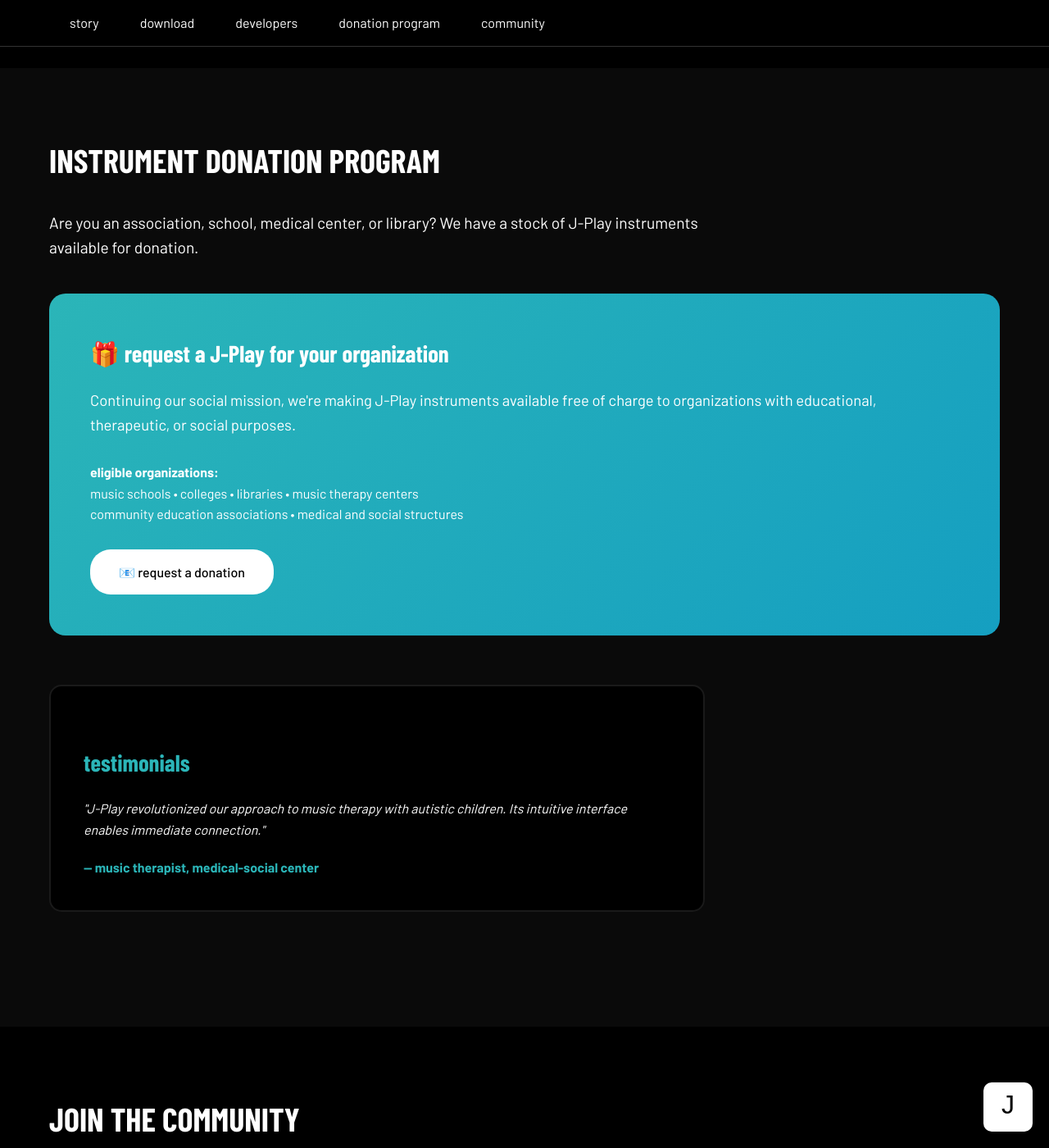
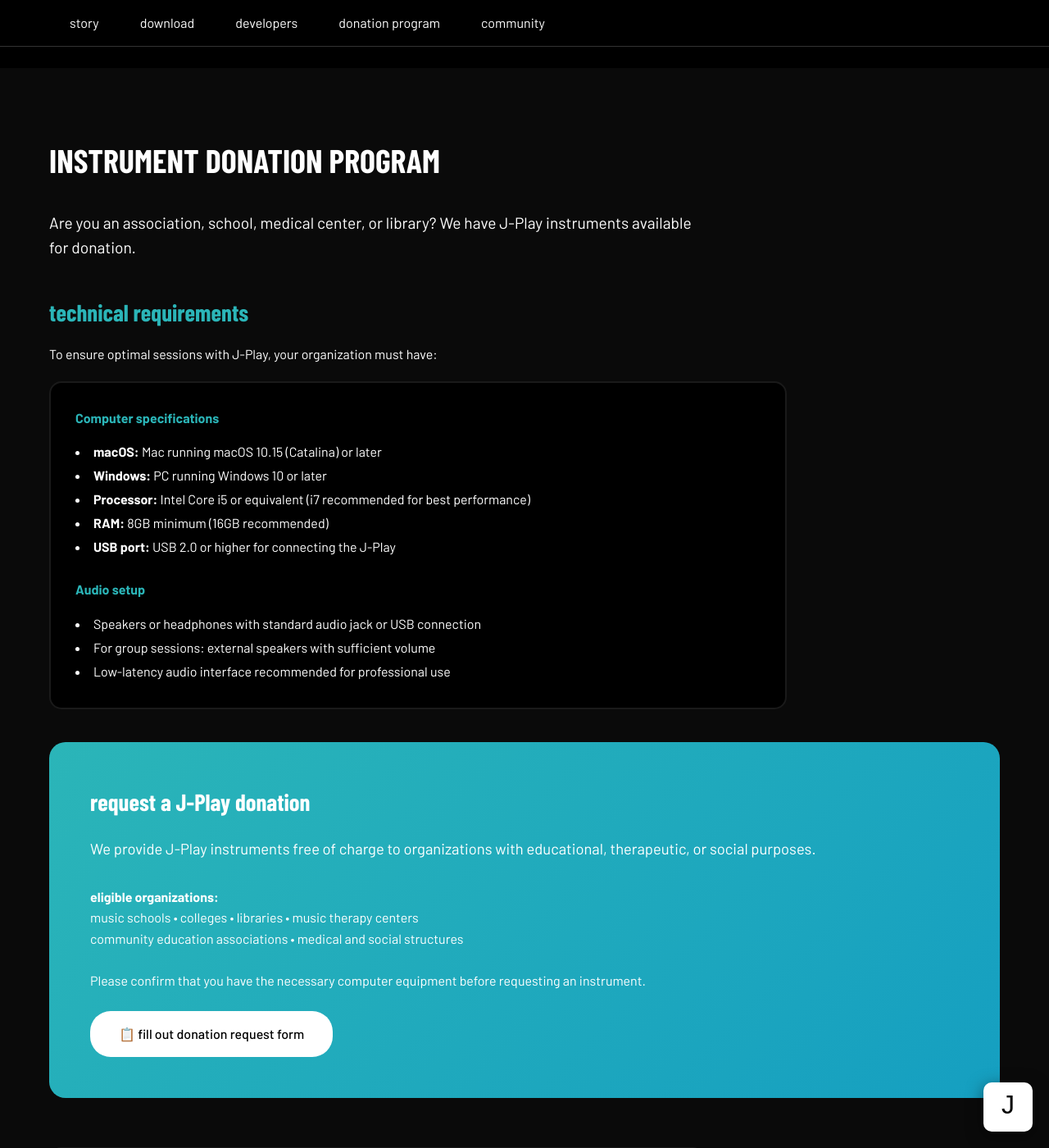
Before and after one commit to Pjoooo/jplay-website, a Jekyll site: the page built from index.html, in a window 1280 px wide and 1400 px high, scrolled down 4264 px. Shown: the whole window at 82% size. Built offline with Jekyll 4.4.1, drawn with Linux system fonts in a browser that asks for light colours; some of the changed text lies outside the part shown.

Commit message:
Update index.html

```diff
--- a/index.html
+++ b/index.html
@@ -160,6 +160,66 @@
     <div class="container">
         <h2>instrument donation program</h2>
         <p style="font-size: 1.2em; max-width: 800px; margin-bottom: 40px;">
+            Are you an association, school, medical center, or library? We have J-Play instruments available for donation.
+        </p>
+
+        <div style="max-width: 900px; margin-bottom: 40px;">
+            <h3>technical requirements</h3>
+            <p style="margin-bottom: 20px;">To ensure optimal sessions with J-Play, your organization must have:</p>
+
+            <div style="background: var(--black); padding: 30px; border-radius: 15px; border: 2px solid #1a1a1a;">
+                <h4 style="color: var(--cyan); margin-bottom: 15px;">Computer specifications</h4>
+                <ul style="list-style-position: inside; line-height: 1.8; margin-bottom: 20px;">
+                    <li><strong>macOS:</strong> Mac running macOS 10.15 (Catalina) or later</li>
+                    <li><strong>Windows:</strong> PC running Windows 10 or later</li>
+                    <li><strong>Processor:</strong> Intel Core i5 or equivalent (i7 recommended for best performance)</li>
+                    <li><strong>RAM:</strong> 8GB minimum (16GB recommended)</li>
+                    <li><strong>USB port:</strong> USB 2.0 or higher for connecting the J-Play</li>
+                </ul>
+
+                <h4 style="color: var(--cyan); margin-bottom: 15px; margin-top: 25px;">Audio setup</h4>
+                <ul style="list-style-position: inside; line-height: 1.8;">
+                    <li>Speakers or headphones with standard audio jack or USB connection</li>
+                    <li>For group sessions: external speakers with sufficient volume</li>
+                    <li>Low-latency audio interface recommended for professional use</li>
+                </ul>
+            </div>
+        </div>
+
+        <div class="donation-box">
+            <h3>request a J-Play donation</h3>
+            <p style="font-size: 1.15em; margin: 20px 0;">
+                We provide J-Play instruments free of charge to organizations with educational, therapeutic, or social purposes.
+            </p>
+            <div style="margin-top: 30px; margin-bottom: 25px;">
+                <strong>eligible organizations:</strong><br>
+                music schools • colleges • libraries • music therapy centers<br>
+                community education associations • medical and social structures
+            </div>
+
+            <p style="margin-bottom: 25px;">Please confirm that you have the necessary computer equipment before requesting an instrument.</p>
+
+            <a href="https://forms.gle/VOTRE-FORMULAIRE" class="btn btn-primary" style="background: var(--white); color: var(--black);">
+                📋 fill out donation request form
+            </a>
+        </div>
+
+        <div style="max-width: 800px; margin: 60px 0; background: var(--black); padding: 40px; border-radius: 15px; border: 2px solid #1a1a1a;">
+            <h3>testimonials</h3>
+            <p style="font-style: italic; margin: 20px 0;">
+                "J-Play revolutionized our approach to music therapy with autistic children. Its intuitive interface enables immediate connection."
+            </p>
+            <p style="color: var(--cyan); font-weight: 600;">— music therapist, medical-social center</p>
+        </div>
+    </div>
+</section>
+
+
+<!-- Donation Program Section -->
+<section id="donation">
+    <div class="container">
+        <h2>instrument donation program</h2>
+        <p style="font-size: 1.2em; max-width: 800px; margin-bottom: 40px;">
             Are you an association, school, medical center, or library? We have a stock of J-Play instruments available for donation.
         </p>
 
```
